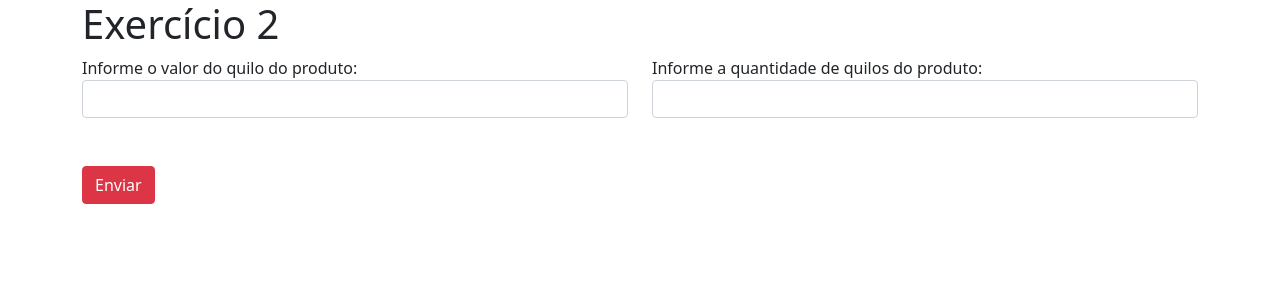
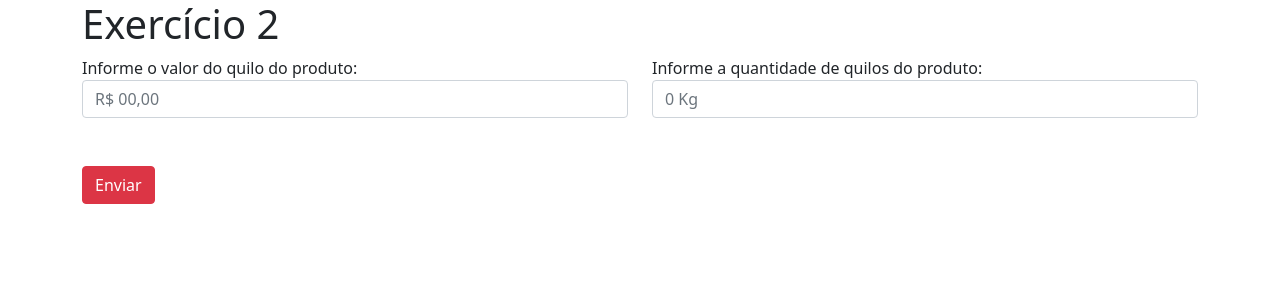
Before and after one commit to MarcosRangelRZanoni/EletivaI-LinguagemProgramacaoIV, a PHP site: page / in a window 1280 px wide. Shown: the top 300 px of the page. Run offline with PHP 8.4, Linux system fonts and the light colour scheme.

Commit message:
Update index.php

```diff
--- a/Lista1/Exercicio2/index.php
+++ b/Lista1/Exercicio2/index.php
@@ -16,11 +16,11 @@
     <div class="row">
       <div class="col">
         <label from="quilo" class="label-control">Informe o valor do quilo do produto: </label>
-        <input type="number" name="quilo" id="quilo" class="form-control" />
+        <input type="number" name="quilo" id="quilo" class="form-control" placeholder="R$ 00,00" />
       </div>
       <div class="col">
         <label from="qtd_quilos" class="label-control">Informe a quantidade de quilos do produto: </label>
-        <input type="number" name="qtd_quilos" id="qtd_quilos" class="form-control" />
+        <input type="number" name="qtd_quilos" id="qtd_quilos" class="form-control" placeholder="0 Kg" />
       </div>
 
     </div>
```
